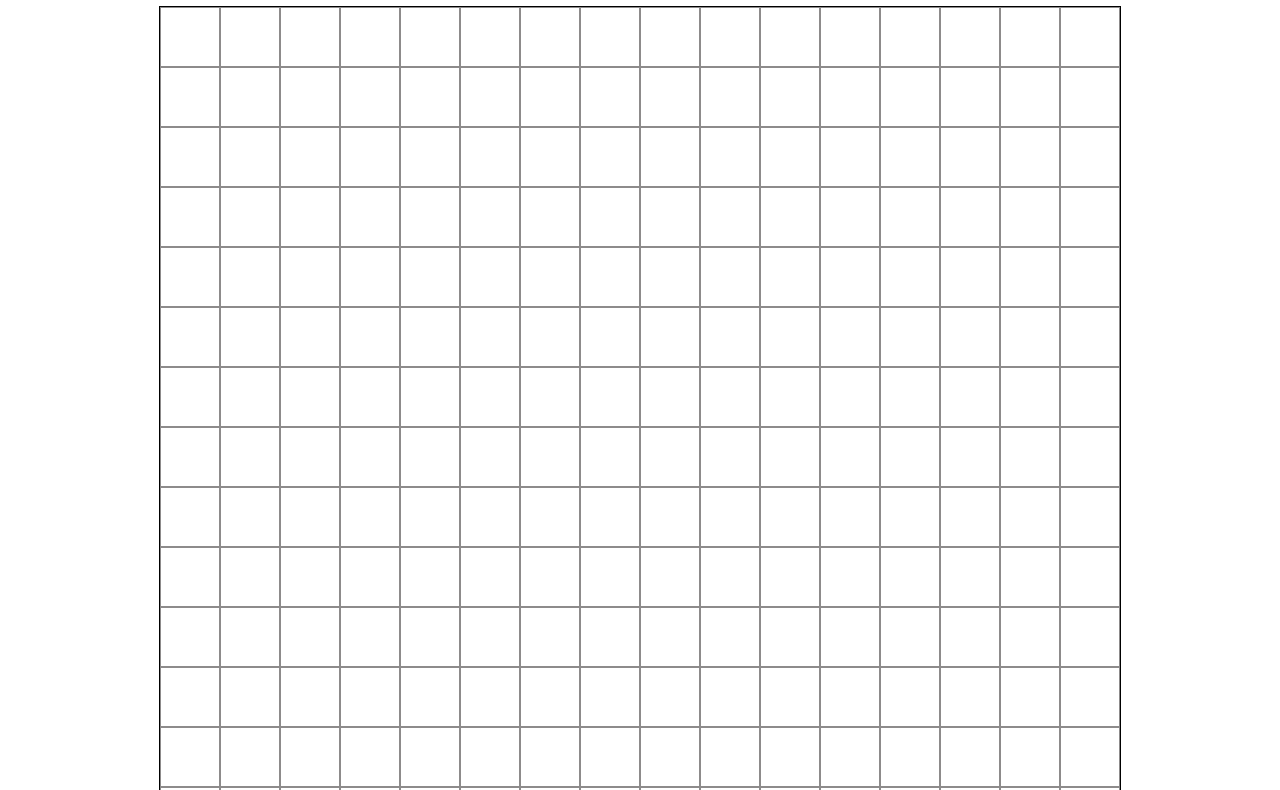
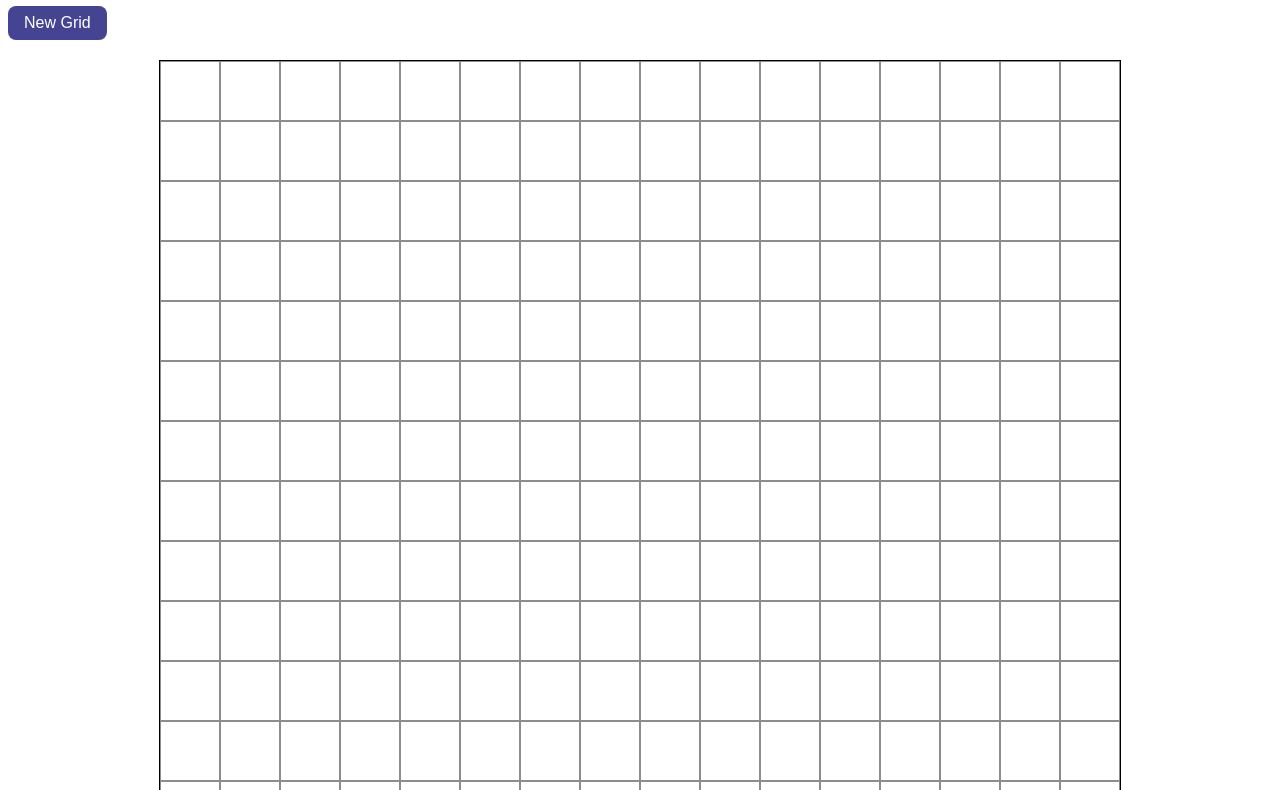
Before and after one commit to Anne-Barbosa/etch-a-sketch, a plain HTML site: page index.html in a window 1280 px wide. Shown: the part 80-870 px from the top of the page. Drawn offline with Linux system fonts and the light colour scheme.

Commit message:
Add button on the top of the screen

```diff
--- a/index.html
+++ b/index.html
@@ -9,6 +9,7 @@
 </head>
 <body>
     <h1>Etch-a-Sketch</h1>
+    <button id="new-grid">New Grid</button>
     <div id="container">
 
     </div>
```
